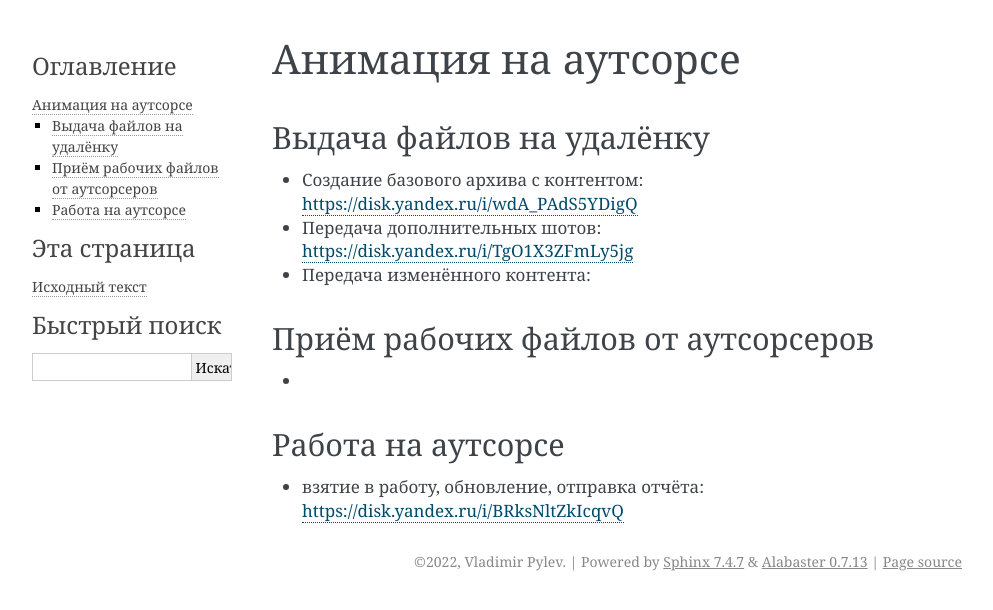
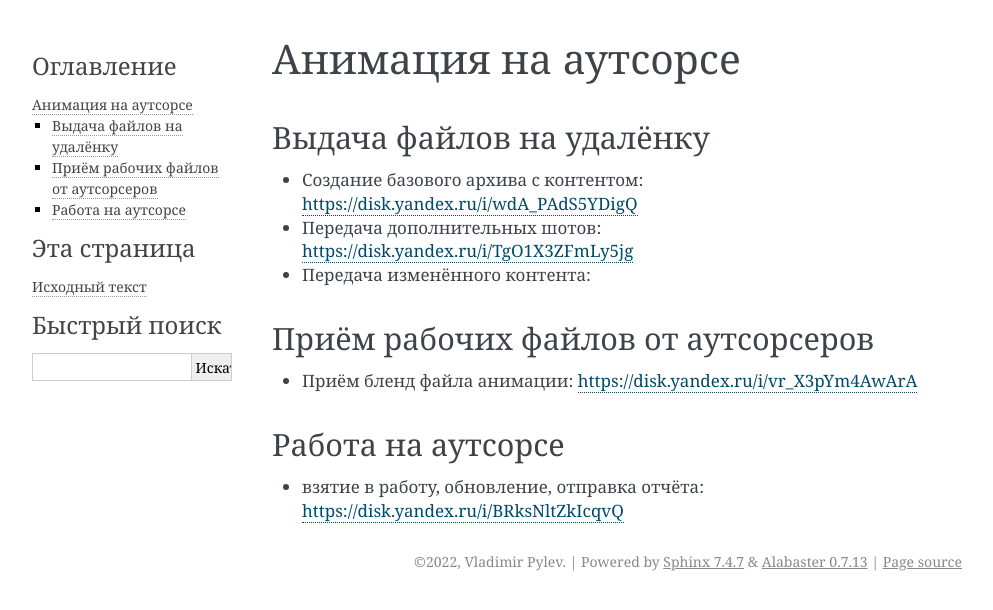
Before and after one commit to volodya-renderberg/cerebro-b3d-connect-manual, a Sphinx documentation site: the page built from docs/source/manual/processes/animation_at_outsource.rst, in a window 1280 px wide. Shown: the top 610 px of the page, without its empty margins (148-1141 px from the left). Built offline with Sphinx 7.4.7, drawn with Linux system fonts in a browser that asks for light colours.

Commit message:
outsorsing

```diff
--- a/docs/source/manual/processes/animation_at_outsource.rst
+++ b/docs/source/manual/processes/animation_at_outsource.rst
@@ -16,7 +16,7 @@
 Приём рабочих файлов от аутсорсеров
 ---------------------------------------
 
-*
+* Приём бленд файла анимации: `<https://disk.yandex.ru/i/vr_X3pYm4AwArA>`_
 
 
 Работа на аутсорсе
```
